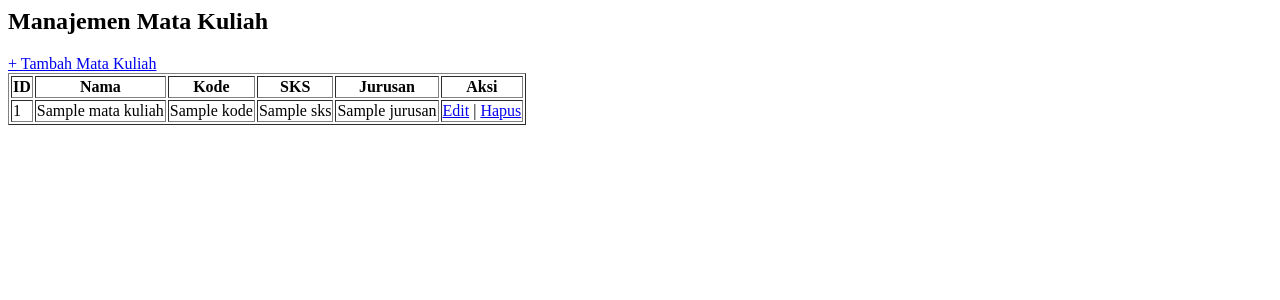
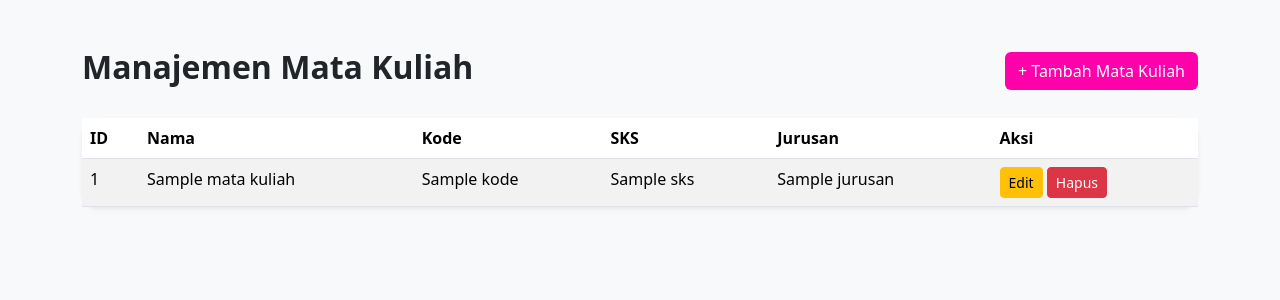
Before and after one commit to ArifbillahKamil/RBAC-Project, a Python web app: template templates/manage_matkul.html in a window 1280 px wide. Shown: the top 300 px of the page. Run offline with Jinja, Linux system fonts and the light colour scheme; the template is opened without the code that fills it: most values are stand-ins (such as "Sample title", 1, 10 or a date in 2020).

Commit message:
perubahan manage matkul

```diff
--- a/templates/manage_matkul.html
+++ b/templates/manage_matkul.html
@@ -1,6 +1,31 @@
-<h2>Manajemen Mata Kuliah</h2>
-<a href="{{ url_for('admin_matkul.tambah') }}">+ Tambah Mata Kuliah</a>
-<table border="1">
+<!DOCTYPE html>
+<html lang="id">
+  <head>
+    <meta charset="UTF-8" />
+    <title>Manajemen Mata Kuliah</title>
+    <link
+      href="https://cdn.jsdelivr.net/npm/bootstrap@5.3.3/dist/css/bootstrap.min.css"
+      rel="stylesheet"
+    />
+  </head>
+  <body style="background-color: #f8f9fa">
+    <div class="container mt-5">
+      <div class="d-flex justify-content-between align-items-center mb-4">
+        <h2 class="fw-bold">Manajemen Mata Kuliah</h2>
+        <a
+          href="{{ url_for('admin_matkul.tambah') }}"
+          class="btn text-white"
+          style="background-color: #ff00aa"
+        >
+          + Tambah Mata Kuliah
+        </a>
+      </div>
+
+      <div class="card shadow-sm border-0 rounded-4">
+        <div class="card-body p-0">
+          <div class="table-responsive">
+            <table class="table table-striped table-hover mb-0">
+              <thead class="text-white" style="background-color: #ff00aa">
                 <tr>
                   <th>ID</th>
                   <th>Nama</th>
@@ -9,6 +34,8 @@
                   <th>Jurusan</th>
                   <th>Aksi</th>
                 </tr>
+              </thead>
+              <tbody>
                 {% for mk in mata_kuliah %}
                 <tr>
                   <td>{{ mk.id }}</td>
@@ -17,13 +44,35 @@
                   <td>{{ mk.sks }}</td>
                   <td>{{ mk.jurusan }}</td>
                   <td>
-      <a href="{{ url_for('admin_matkul.edit', id=mk.id) }}">Edit</a> |
+                    <a
+                      href="{{ url_for('admin_matkul.edit', id=mk.id) }}"
+                      class="btn btn-sm btn-warning"
+                      >Edit</a
+                    >
                     <a
                       href="{{ url_for('admin_matkul.hapus', id=mk.id) }}"
+                      class="btn btn-sm btn-danger"
                       onclick="return confirm('Yakin ingin menghapus?')"
                       >Hapus</a
                     >
                   </td>
                 </tr>
+                {% else %}
+                <tr>
+                  <td colspan="6" class="text-center text-muted">
+                    Tidak ada mata kuliah.
+                  </td>
+                </tr>
                 {% endfor %}
+              </tbody>
             </table>
+          </div>
+        </div>
+      </div>
+    </div>
+
+    <script
+      src="https://cdn.jsdelivr.net/npm/bootstrap@5.3.3/dist/js/bootstrap.bundle.min.js"
+    ></script>
+  </body>
+</html>
```
Lines whose indentation alone changed are shown as unchanged.
